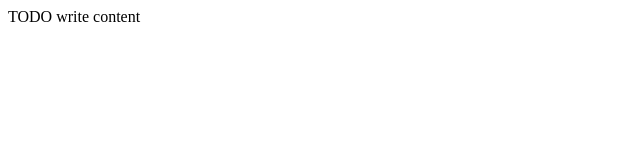
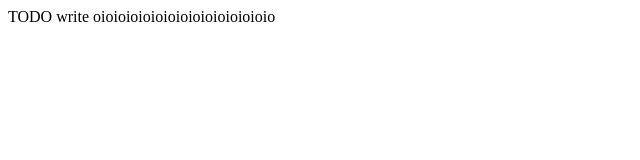
Before and after one commit to NanaPan2/timeTable, a plain HTML site: page timeTable/web/index.html in a window 1280 px wide. Shown: the whole page, without its empty margins (0-640 px from the left). Drawn offline with Linux system fonts and the light colour scheme.

Commit message:
Jesus me ajuda

```diff
--- a/timeTable/web/index.html
+++ b/timeTable/web/index.html
@@ -11,6 +11,6 @@ and open the template in the editor.
         <meta name="viewport" content="width=device-width, initial-scale=1.0">
     </head>
     <body>
-        <div>TODO write content</div>
+        <div>TODO write oioioioioioioioioioioioioioio</div>
     </body>
 </html>
```
